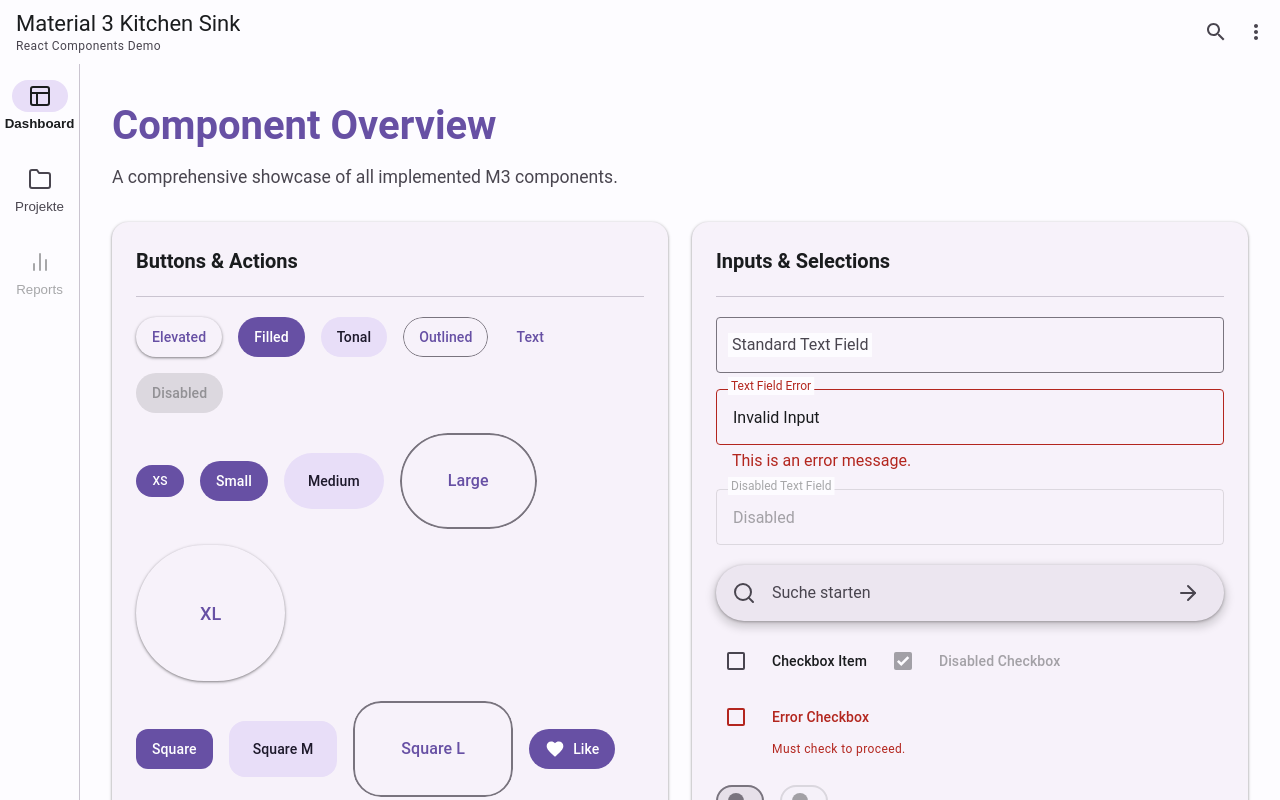
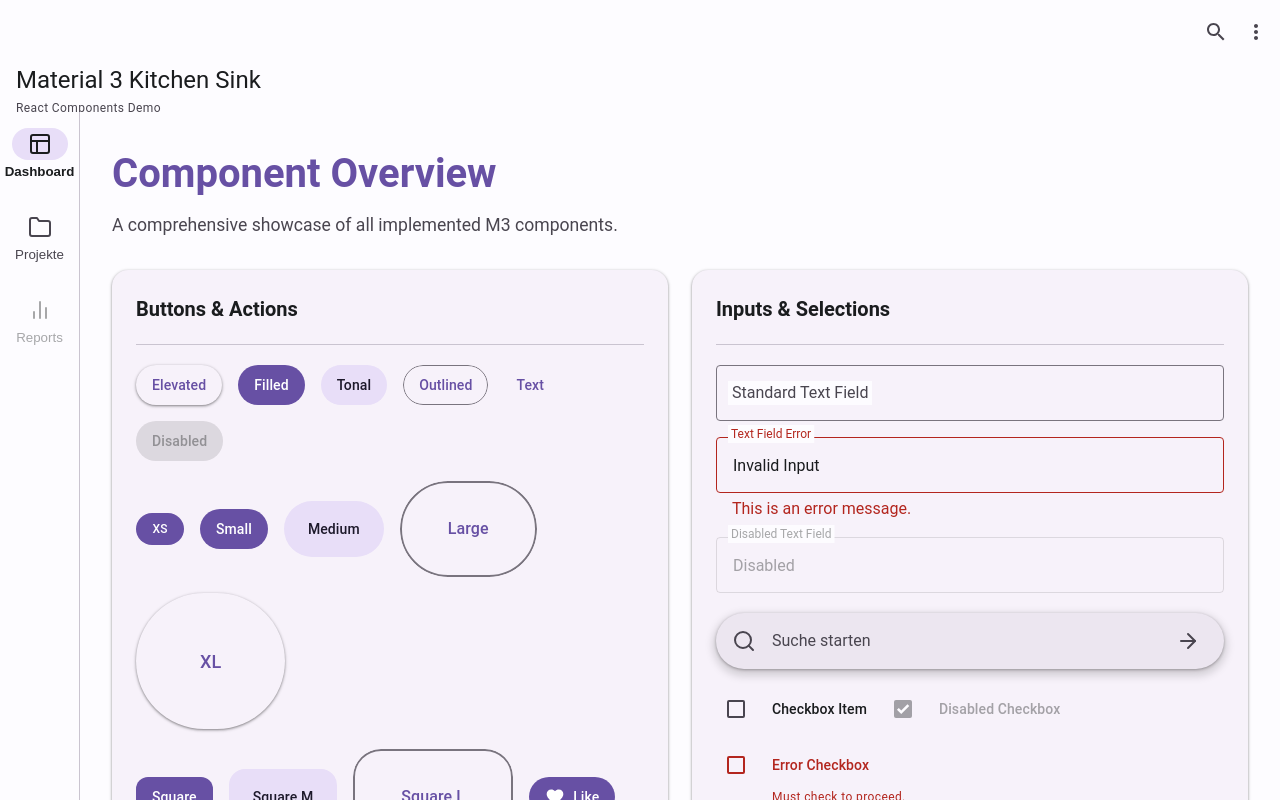
Before and after one commit to m3tw/react, a React (Vite) app in the folder react-md3/: page / in a window 1280 px wide. Built offline with nearby package versions, Linux system fonts and the light colour scheme.

Commit message:
feat(App Bars): Implement M3 parity for TopAppBar and BottomAppBar

```diff
--- a/react-md3/src/App.tsx
+++ b/react-md3/src/App.tsx
@@ -39,8 +39,10 @@ import {
   PlainTooltip,
   RichTooltip,
   TopAppBar,
+  BottomAppBar
 } from './index'
 import './App.css'
+import { useRef } from 'react'
 
 const IconDashboard = <svg width="24" height="24" viewBox="0 0 24 24" fill="none" stroke="currentColor" strokeWidth="2" strokeLinecap="round" strokeLinejoin="round"><rect x="3" y="3" width="18" height="18" rx="2" ry="2" /><line x1="3" y1="9" x2="21" y2="9" /><line x1="9" y1="21" x2="9" y2="9" /></svg>;
 const IconProjects = <svg width="24" height="24" viewBox="0 0 24 24" fill="none" stroke="currentColor" strokeWidth="2" strokeLinecap="round" strokeLinejoin="round"><path d="M22 19a2 2 0 0 1-2 2H4a2 2 0 0 1-2-2V5a2 2 0 0 1 2-2h5l2 3h9a2 2 0 0 1 2 2z" /></svg>;
@@ -138,6 +140,8 @@ function App() {
   const [sideSheetOpen, setSideSheetOpen] = useState(false)
   const [fullScreenDialogOpen, setFullScreenDialogOpen] = useState(false)
 
+  const scrollRef = useRef<HTMLDivElement>(null)
+
   return (
     <div className="app-shell">
       <TopAppBar
@@ -147,6 +151,8 @@ function App() {
         ]}
         ariaLabel="App Header"
         title="Material 3 Kitchen Sink"
+        variant="medium"
+        scrollTarget={scrollRef}
         supportingText="React Components Demo"
         navigationIcon={
           <svg width="24" height="24" viewBox="0 0 24 24" fill="currentColor">
@@ -183,7 +189,7 @@ function App() {
           />
         </div>
 
-        <main className="content-container">
+        <main className="content-container" ref={scrollRef}>
           <header className="page-header">
             <h1>Component Overview</h1>
             <p>A comprehensive showcase of all implemented M3 components.</p>
@@ -657,10 +663,22 @@ function App() {
               />
             </Surface>
 
-            {/* Toolbars */}
+            {/* Toolbars & App Bars */}
             <Surface as="section" elevation={1} className="component-section">
-              <h2>Toolbars</h2>
+              <h2>Toolbars & App Bars</h2>
               <Divider />
+              <div className="component-col">
+                <h3>Bottom App Bar</h3>
+                <BottomAppBar
+                  navigationIcon={<svg width="24" height="24" viewBox="0 0 24 24" fill="currentColor"><path d="M3 18h18v-2H3v2zm0-5h18v-2H3v2zm0-7v2h18V6H3z" /></svg>}
+                  actions={[
+                    { label: 'Edit', icon: <svg width="24" height="24" viewBox="0 0 24 24" fill="currentColor"><path d="M3 17.25V21h3.75L17.81 9.94l-3.75-3.75L3 17.25zM20.71 7.04c.39-.39.39-1.02 0-1.41l-2.34-2.34c-.39-.39-1.02-.39-1.41 0l-1.83 1.83 3.75 3.75 1.83-1.83z"/></svg> },
+                    { label: 'Archive', icon: <svg width="24" height="24" viewBox="0 0 24 24" fill="currentColor"><path d="M20.54 5.23l-1.39-1.68C18.88 3.21 18.47 3 18 3H6c-.47 0-.88.21-1.16.55L3.46 5.23C3.17 5.57 3 6.02 3 6.5V19c0 1.1.9 2 2 2h14c1.1 0 2-.9 2-2V6.5c0-.48-.17-.93-.46-1.27zM6.24 5h11.52l.83 1H5.42l.82-1zM5 19V8h14v11H5zm8-5.5l-4-4h2.5V7h3v2.5H17l-4 4z"/></svg> }
+                  ]}
+                  fab={<Fab label="Add" size="medium" icon={<svg width="24" height="24" viewBox="0 0 24 24" fill="currentColor"><path d="M19 13h-6v6h-2v-6H5v-2h6V5h2v6h6v2z"/></svg>} />}
+                />
+              </div>
+
               <div className="component-col">
                 <h3>Docked Toolbar</h3>
                 <DockedToolbar ariaLabel="Docked standard toolbar">
--- /dev/null
+++ b/react-md3/src/components/BottomAppBar/BottomAppBar.css
@@ -0,0 +1,48 @@
+/* ==============================
+   M3 Bottom App Bar
+   ============================== */
+
+.m3-bottom-app-bar {
+  display: flex;
+  background-color: var(--md-sys-color-surface-container);
+  color: var(--md-sys-color-on-surface);
+  border: none;
+  box-shadow: var(--md-sys-elevation-level2); /* standard elevation for bottom bar */
+  z-index: 10;
+  position: relative;
+  width: 100%;
+}
+
+.m3-bottom-app-bar__container {
+  display: flex;
+  align-items: center;
+  gap: 8px; /* Standard internal spacing */
+  padding: 12px 16px; /* standard horizontal padding */
+  min-height: 80px; /* Exact M3 height specification */
+  width: 100%;
+}
+
+/* Spacer pushes the FAB to the right, or space between nav and actions depending on placement */
+.m3-bottom-app-bar__spacer {
+  flex: 1 1 0%;
+}
+
+/* Actions list */
+.m3-bottom-app-bar__actions {
+  display: flex;
+  align-items: center;
+  gap: 8px; /* Spacing between standard identical icons */
+}
+
+.m3-bottom-app-bar__nav-icon {
+  flex-shrink: 0;
+}
+
+.m3-bottom-app-bar__fab-container {
+  position: relative;
+  /* Adjusts the FAB natively slightly if needed */
+  display: flex;
+  align-items: center;
+  justify-content: center;
+  z-index: 11;
+}
--- /dev/null
+++ b/react-md3/src/components/BottomAppBar/BottomAppBar.tsx
@@ -0,0 +1,89 @@
+import { type ReactNode } from 'react'
+import { IconButton } from '../IconButton'
+import './BottomAppBar.css'
+
+type BottomAppBarAction = {
+  label: string
+  icon?: ReactNode
+  onClick?: () => void
+  disabled?: boolean
+  hidden?: boolean
+}
+
+type BottomAppBarProps = {
+  /** Trailing action icons */
+  actions?: readonly BottomAppBarAction[]
+  /** Optional FAB (Floating Action Button) to render inside or floating above the bar */
+  fab?: ReactNode
+  ariaLabel?: string
+  /** Leading navigation icon (menu, back arrow, etc.) */
+  navigationIcon?: ReactNode
+  /** Click handler for the navigation icon */
+  onNavigationClick?: () => void
+  /** Navigation icon aria-label */
+  navigationAriaLabel?: string
+}
+
+// Default fallback icon for actions
+const MoreVertIcon = (
+  <svg width="24" height="24" viewBox="0 0 24 24" fill="currentColor">
+    <path d="M12 8c1.1 0 2-.9 2-2s-.9-2-2-2-2 .9-2 2 .9 2 2 2zm0 2c-1.1 0-2 .9-2 2s.9 2 2 2 2-.9 2-2-.9-2-2-2zm0 6c-1.1 0-2 .9-2 2s.9 2 2 2 2-.9 2-2-.9-2-2-2z" />
+  </svg>
+)
+
+export function BottomAppBar({
+  actions = [],
+  fab,
+  ariaLabel = 'Bottom App Bar',
+  navigationIcon,
+  onNavigationClick,
+  navigationAriaLabel = 'Open navigation',
+}: BottomAppBarProps) {
+  const visibleActions = actions.filter((action) => !action.hidden)
+
+  return (
+    <div
+      aria-label={ariaLabel}
+      className="m3-bottom-app-bar"
+      role="navigation"
+    >
+      <div className="m3-bottom-app-bar__container">
+        {/* Navigation icon */}
+        {navigationIcon !== undefined ? (
+          <IconButton
+            ariaLabel={navigationAriaLabel}
+            className="m3-bottom-app-bar__nav-icon"
+            icon={navigationIcon}
+            onClick={onNavigationClick}
+          />
+        ) : null}
+
+        {/* Action icons */}
+        {visibleActions.length > 0 ? (
+          <div className="m3-bottom-app-bar__actions">
+            {visibleActions.map((action) => (
+              <IconButton
+                ariaLabel={action.label}
+                className="m3-bottom-app-bar__action"
+                disabled={action.disabled}
+                icon={action.icon || MoreVertIcon}
+                key={action.label}
+                onClick={action.onClick}
+              />
+            ))}
+          </div>
+        ) : null}
+
+        {/* Spacer pushes the FAB to the right */}
+        <div className="m3-bottom-app-bar__spacer" />
+
+        {/* FAB Node */}
+        {fab !== undefined ? (
+          <div className="m3-bottom-app-bar__fab-container">
+            {fab}
+          </div>
+        ) : null}
+      </div>
+    </div>
+  )
+}
--- /dev/null
+++ b/react-md3/src/components/BottomAppBar/index.ts
@@ -0,0 +1 @@
+export * from './BottomAppBar'
--- a/react-md3/src/components/TopAppBar/TopAppBar.css
+++ b/react-md3/src/components/TopAppBar/TopAppBar.css
@@ -97,14 +97,24 @@
 }
 
 /* ==============================
+   Variant: Medium & Large common flex traits
+   ============================== */
+.m3-top-app-bar--medium, .m3-top-app-bar--large {
+  --m3-top-app-bar-collapse-ratio: 0;
+}
+
+/* ==============================
    Variant: Medium
    ============================== */
 .m3-top-app-bar--medium .m3-top-app-bar__row {
   min-height: 64px;
 }
 
-.m3-top-app-bar--medium .m3-top-app-bar__headline {
+.m3-top-app-bar--medium .m3-top-app-bar__headline-wrapper {
   padding: 0 16px 20px;
+  /* Max height shrinks from roughly 48px to 0 as ratio goes 0->1 */
+  max-height: calc(48px * (1 - var(--m3-top-app-bar-collapse-ratio)));
+  overflow: hidden;
 }
 
 .m3-top-app-bar--medium .m3-top-app-bar__headline .m3-top-app-bar__title {
@@ -123,8 +133,11 @@
   min-height: 64px;
 }
 
-.m3-top-app-bar--large .m3-top-app-bar__headline {
+.m3-top-app-bar--large .m3-top-app-bar__headline-wrapper {
   padding: 0 16px 28px;
+  /* Max height shrinks from roughly 88px to 0 as ratio goes 0->1 */
+  max-height: calc(88px * (1 - var(--m3-top-app-bar-collapse-ratio)));
+  overflow: hidden;
 }
 
 .m3-top-app-bar--large .m3-top-app-bar__headline .m3-top-app-bar__title {
--- a/react-md3/src/components/TopAppBar/TopAppBar.tsx
+++ b/react-md3/src/components/TopAppBar/TopAppBar.tsx
@@ -1,4 +1,4 @@
-import { type ReactNode } from 'react'
+import React, { type ReactNode } from 'react'
 import { IconButton } from '../IconButton'
 import './TopAppBar.css'
 
@@ -25,6 +25,8 @@ type TopAppBarProps = {
   navigationAriaLabel?: string
   /** M3 variant: 'small' | 'center-aligned' | 'medium' | 'large' */
   variant?: TopAppBarVariant
+  /** Optional container tracking scroll, defaults to browser window. Required for flex collapsing variants if page structure is nested */
+  scrollTarget?: React.RefObject<HTMLElement | null> | Window
 }
 
 // Default fallback icon for actions without a custom icon
@@ -43,15 +45,73 @@ export function TopAppBar({
   onNavigationClick,
   navigationAriaLabel = 'Open navigation',
   variant = 'small',
+  scrollTarget,
 }: TopAppBarProps) {
   const visibleActions = actions.filter((action) => !action.hidden)
 
   const isCompact = variant === 'small' || variant === 'center-aligned'
+  const isFlexible = variant === 'medium' || variant === 'large'
+
+  // Scroll tracking state
+  const [scrollRange, setScrollRange] = React.useState(0) // 0 to 1 (0 = expanded, 1 = fully collapsed)
+  const [isScrolled, setIsScrolled] = React.useState(false)
+
+  React.useEffect(() => {
+    // Determine the DOM node or default to window
+    const target = (scrollTarget && 'current' in scrollTarget ? scrollTarget.current : scrollTarget) || window
+    if (!target) return
+
+    // Calculate maximum scroll distance required to fully collapse
+    // Medium spans 112dp to 64dp (diff: 48)
+    // Large spans 152dp to 64dp (diff: 88)
+    const maxScroll = variant === 'large' ? 88 : 48
+
+    const handleScroll = () => {
+      // Safely extract scrollTop based on window vs generic element
+      const y = target === window ? window.scrollY : (target as HTMLElement).scrollTop
+
+      setIsScrolled(y > 0)
+
+      if (isFlexible) {
+        // Clamp scroll amount between 0 and 1
+        const ratio = Math.max(0, Math.min(1, y / maxScroll))
+        setScrollRange(ratio)
+      }
+    }
+
+    target.addEventListener('scroll', handleScroll, { passive: true })
+    handleScroll() // initial check
+
+    return () => target.removeEventListener('scroll', handleScroll)
+  }, [variant, isFlexible, scrollTarget])
+
+  // Map the 0->1 range into visual styles
+  // The headline container shrinks, fades, and pushes up
+  const headlineStyle = isFlexible ? {
+    opacity: 1 - scrollRange * 1.5, // Fades out slightly faster than the distance
+    transform: `translateY(-${scrollRange * 16}px)`, // Slight upward parallax
+  } : {}
+
+  // The inline titles (which appear when fully collapsed) fade in
+  const inlineTitleStyle = isFlexible ? {
+    opacity: scrollRange,
+  } : {}
 
   return (
     <header
       aria-label={ariaLabel}
-      className={`m3-top-app-bar m3-top-app-bar--${variant}`}
+      className={[
+        'm3-top-app-bar',
+        `m3-top-app-bar--${variant}`,
+        isScrolled && 'm3-top-app-bar--scrolled',
+        isFlexible && scrollRange === 1 && 'm3-top-app-bar--collapsed'
+      ].filter(Boolean).join(' ')}
+      style={{
+        // Dynamically adjust height of the whole bar via CSS Variables during scroll frame
+        ...(isFlexible && {
+           '--m3-top-app-bar-collapse-ratio': scrollRange,
+        } as React.CSSProperties)
+      }}
     >
       <div className="m3-top-app-bar__row">
         {/* Navigation icon */}
@@ -64,18 +124,19 @@ export function TopAppBar({
           />
         ) : null}
 
-        {/* Title area — inline for small/center-aligned */}
-        {isCompact && (
-          <div className="m3-top-app-bar__titles">
+        {/* Title area — inline for small/center-aligned AND fully collapsed flexible variants */}
+        <div
+          className="m3-top-app-bar__titles"
+          style={inlineTitleStyle}
+        >
           <h2 className="m3-top-app-bar__title">{title}</h2>
-            {supportingText ? (
+          {supportingText && isCompact ? (
             <p className="m3-top-app-bar__supporting-text">{supportingText}</p>
           ) : null}
         </div>
-        )}
 
         {/* Spacer pushes actions to the right */}
-        {isCompact && <div className="m3-top-app-bar__spacer" />}
+        <div className="m3-top-app-bar__spacer" />
 
         {/* Trailing action icons */}
         {visibleActions.length > 0 ? (
@@ -96,12 +157,14 @@ export function TopAppBar({
 
       {/* Title below the row for medium/large variants */}
       {!isCompact && (
-        <div className="m3-top-app-bar__headline">
+        <div className="m3-top-app-bar__headline-wrapper">
+          <div className="m3-top-app-bar__headline" style={headlineStyle}>
             <h2 className="m3-top-app-bar__title">{title}</h2>
             {supportingText ? (
               <p className="m3-top-app-bar__supporting-text">{supportingText}</p>
             ) : null}
           </div>
+        </div>
       )}
     </header>
   )
--- a/react-md3/src/components/index.ts
+++ b/react-md3/src/components/index.ts
@@ -1,6 +1,6 @@
-export * from "./Ripple";
 export * from './AlertDialog'
 export * from './Badge'
+export * from './BottomAppBar'
 export * from './Button'
 export * from './ButtonGroup'
 export * from './Carousel'
```
Also changed, not shown: react-md3/public-api.contract.json (+4 -4 lines), 2 other files (tests, documents, lock files or other folders). Lines whose indentation alone changed are shown as unchanged.
